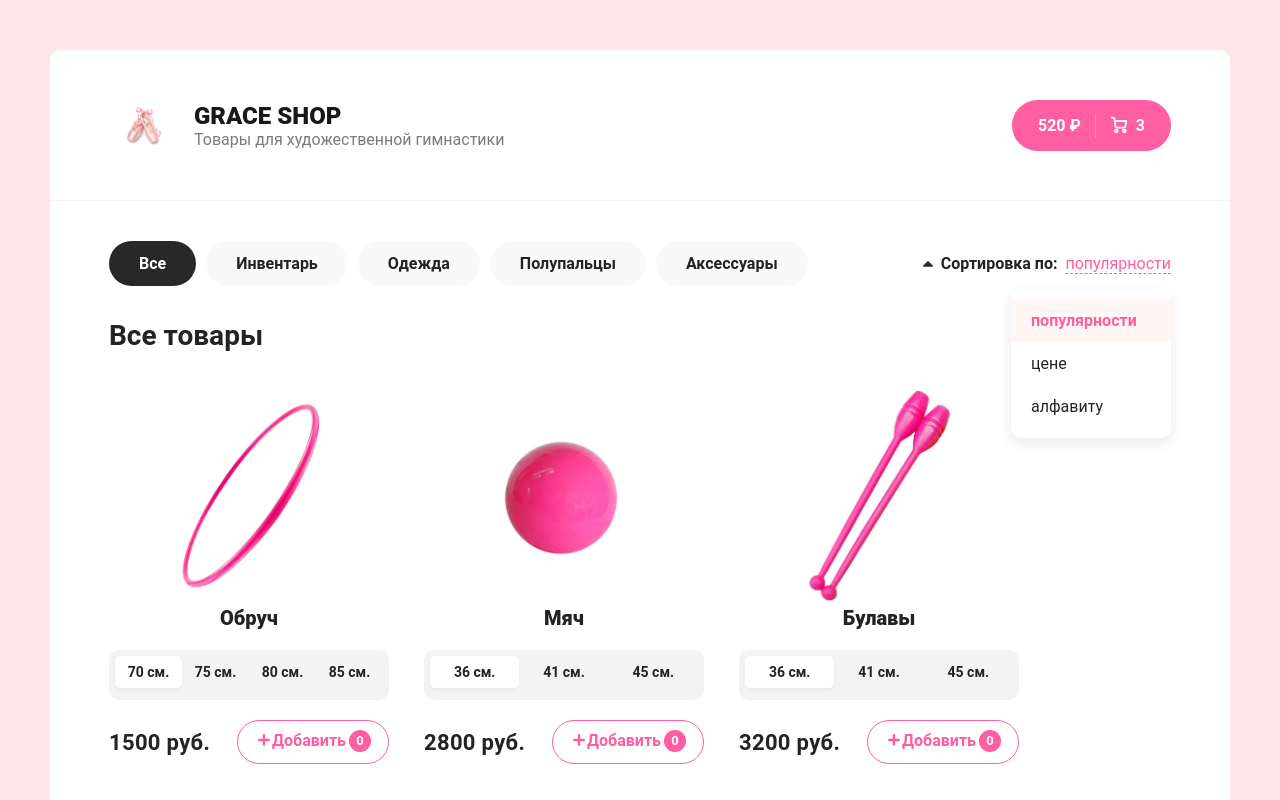
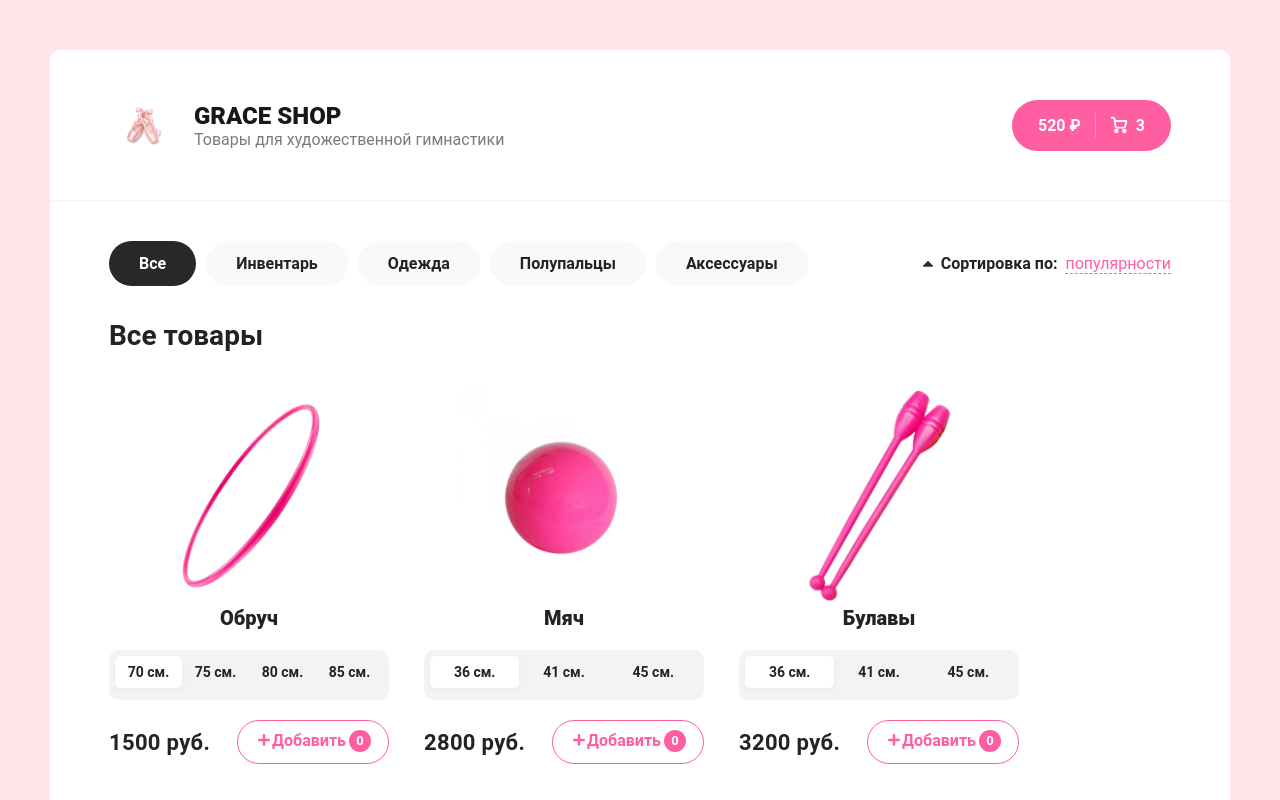
Before and after one commit to Kseniia-front/grace-shop, a React (Create React App) app: page / in a window 1280 px wide. Shown: the top 800 px of the page. Built offline with nearby package versions, Linux system fonts and the light colour scheme.

Commit message:
lesson-v-5

```diff
--- a/src/components/Categories.jsx
+++ b/src/components/Categories.jsx
@@ -12,6 +12,7 @@ function Categories() {
       <ul>
         {categories.map((value, i) => (
           <li
+            key={i}
             onClick={() => setActiveIndex(i)}
             className={activeIndex === i ? "active" : ""}
           >
--- a/src/components/ProductCard.jsx
+++ b/src/components/ProductCard.jsx
@@ -11,6 +11,7 @@ function ProductCard({ title, price, image, sizes }) {
         <ul>
           {sizes.map((size, i) => (
             <li
+              key={size}
               onClick={() => setActiveSize(i)}
               className={activeSize === i ? "active" : ""}
             >
--- a/src/components/Sort.jsx
+++ b/src/components/Sort.jsx
@@ -1,4 +1,15 @@
+import React from "react";
+
 function Sort() {
+  const [open, setOpen] = React.useState(false);
+  const [selected, setSelected] = React.useState(0);
+  const list = ["популярности", "цене", "алфавиту"];
+  const sortName = list[selected];
+  const onClickListItem = (i) => {
+    setSelected(i);
+    setOpen(false);
+  };
+
   return (
     <div className="sort">
       <div className="sort__label">
@@ -15,15 +26,23 @@ function Sort() {
           />
         </svg>
         <b>Сортировка по:</b>
-        <span>популярности</span>
+        <span onClick={() => setOpen(!open)}>{sortName}</span>
       </div>
-      <div className="sort__popup">
-        <ul>
-          <li className="active">популярности</li>
-          <li>цене</li>
-          <li>алфавиту</li>
-        </ul>
-      </div>
+      {open && (
+        <div className="sort__popup">
+          <ul>
+            {list.map((name, i) => (
+              <li
+                key={i}
+                onClick={() => onClickListItem(i)}
+                className={selected === i ? "active" : ""}
+              >
+                {name}
+              </li>
+            ))}
+          </ul>
+        </div>
+      )}
     </div>
   );
 }
```
